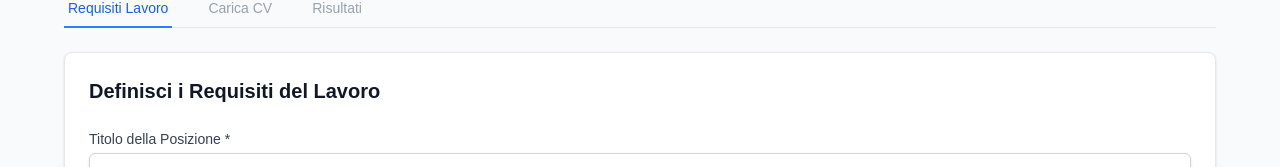
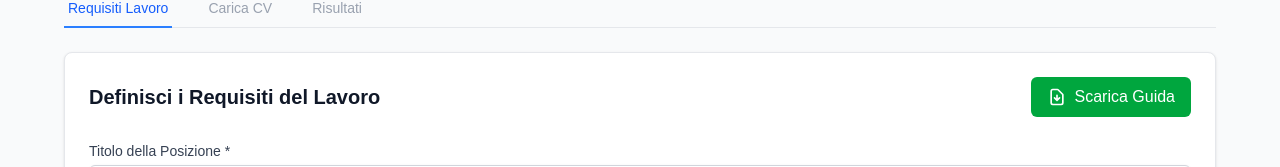
Before and after one commit to Fraroccus/cv-screening-app, a Next.js app: page / in a window 1280 px wide. Shown: the part 150-317 px from the top of the page. Built offline with nearby package versions, Linux system fonts and the light colour scheme; no server answers.

Commit message:
Aggiungi pulsante Scarica Guida nella tab Requisiti Lavoro

```diff
--- a/src/components/JobRequirementsForm.tsx
+++ b/src/components/JobRequirementsForm.tsx
@@ -82,9 +82,23 @@
 
   return (
     <div className="p-6">
-      <h2 className="text-xl font-semibold text-gray-900 mb-6">
-        Definisci i Requisiti del Lavoro
-      </h2>
+      <div className="flex items-center justify-between mb-6">
+        <h2 className="text-xl font-semibold text-gray-900">
+          Definisci i Requisiti del Lavoro
+        </h2>
+
+        {/* Download Guide Button */}
+        <a
+          href="/GUIDA STRUMENTO CV.pdf"
+          download="Guida Strumento CV.pdf"
+          className="px-4 py-2 bg-green-600 text-white rounded-md hover:bg-green-700 focus:ring-2 focus:ring-green-500 focus:ring-offset-2 flex items-center gap-2 transition-colors"
+        >
+          <svg className="w-5 h-5" fill="none" stroke="currentColor" viewBox="0 0 24 24">
+            <path strokeLinecap="round" strokeLinejoin="round" strokeWidth={2} d="M12 10v6m0 0l-3-3m3 3l3-3m2 8H7a2 2 0 01-2-2V5a2 2 0 012-2h5.586a1 1 0 01.707.293l5.414 5.414a1 1 0 01.293.707V19a2 2 0 01-2 2z" />
+          </svg>
+          <span className="font-medium">Scarica Guida</span>
+        </a>
+      </div>
 
       <form onSubmit={handleSubmit} className="space-y-6">
         {/* Position Title */}
```
Also changed, not shown: 1 other file (tests, documents, lock files or other folders).
